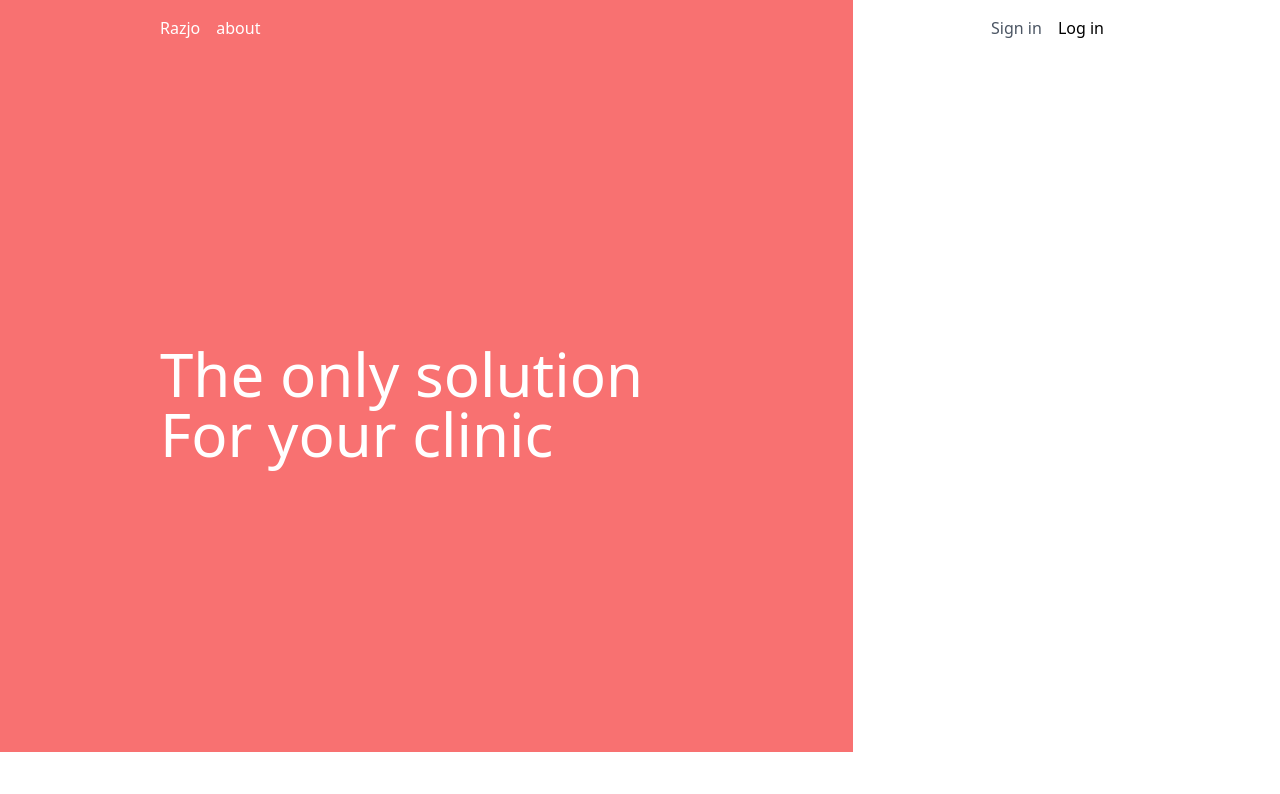
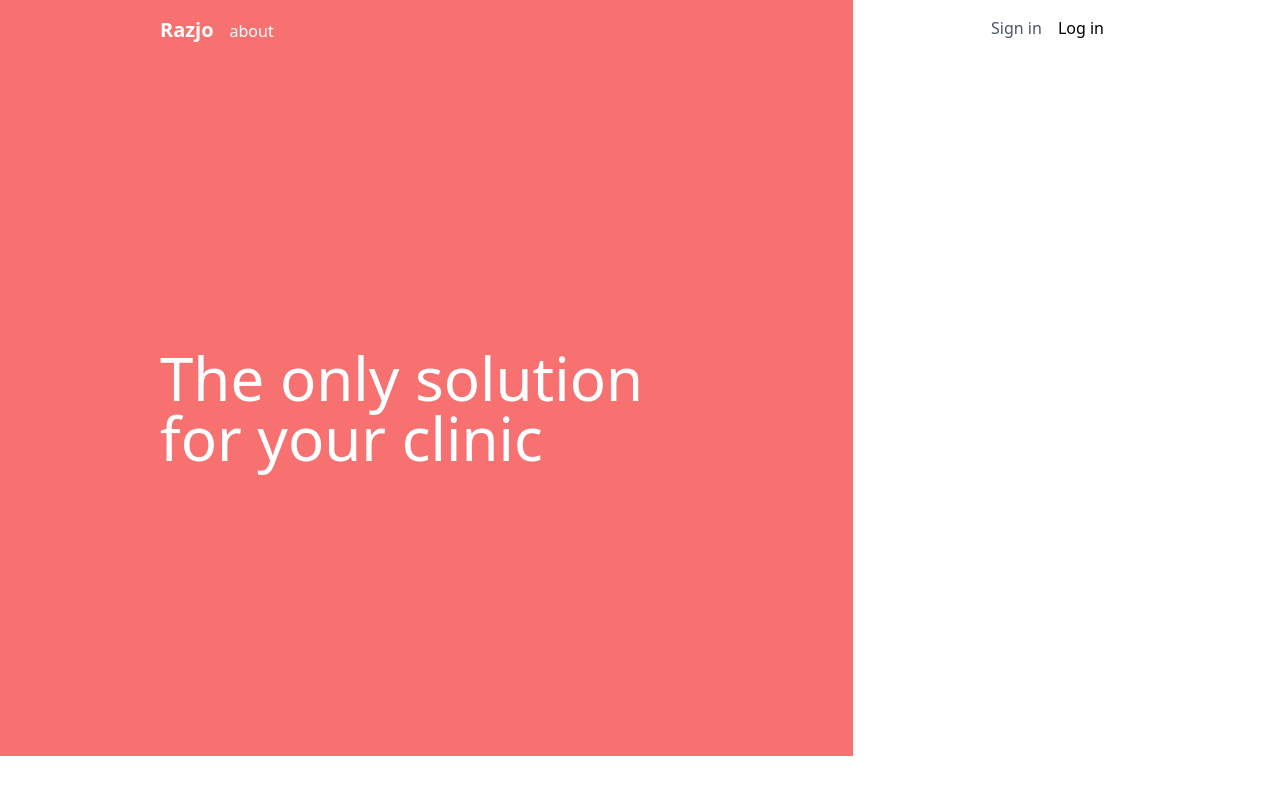
Before and after one commit to krzygrzywygrzy/Razjo_React, a React (Create React App) app: page / in a window 1280 px wide. Shown: the top 794 px of the page. Built offline with nearby package versions, Linux system fonts and the light colour scheme.

Commit message:
home component

```diff
--- a/public/index.html
+++ b/public/index.html
@@ -24,7 +24,7 @@
       work correctly both with client-side routing and a non-root public URL.
       Learn how to configure a non-root public URL by running `npm run build`.
     -->
-    <title>React App</title>
+    <title>Razjo</title>
   </head>
   <body>
     <noscript>You need to enable JavaScript to run this app.</noscript>
--- a/src/App.js
+++ b/src/App.js
@@ -1,11 +1,11 @@
 import Header from "./components/home_page/header";
 import HeroSection from "./components/home_page/heroSection";
+import Home from "./components/home_page/home";
 
 function App() {
   return (
     <div className="App">
-      <Header/>
-      <HeroSection/>
+      <Home />
     </div>
   );
 }
--- a/src/components/home_page/header.js
+++ b/src/components/home_page/header.js
@@ -1,11 +1,12 @@
 import React from "react";
 
 export default function Header() {
+  //TODO: #F87171 -> make this a bg color
   return (
     <div className="md: grid grid-cols-3">
       <div className=" md: col-span-2 flex bg-red-400 text-white p-4">
-        <div className="flex flex-row">
-          <div className="ml-36">Razjo</div>
+        <div className="flex flex-row items-baseline">
+          <div className="ml-36 text-xl font-bold">Razjo</div>
           <div className="ml-4">about</div>
           <div></div>
         </div>
--- a/src/components/home_page/heroSection.js
+++ b/src/components/home_page/heroSection.js
@@ -4,8 +4,8 @@ export default function HeroSection() {
   return (
     <div className="md: grid grid-cols-3">
       <div className="md: col-span-2  bg-red-400  text-white">
-        <div className="ml-40 mt-72 text-6xl">The only solution</div>
-        <div className="ml-40 mb-72 text-6xl">For your clinic</div>
+        <div className="ml-40 mt-72 text-6xl antialiased">The only solution</div>
+        <div className="ml-40 mb-72 text-6xl antialiased">for your clinic</div>
       </div>
       <div className="md: col-span-1">
           {/*Right side*/}
--- /dev/null
+++ b/src/components/home_page/home.js
@@ -0,0 +1,12 @@
+import React from "react";
+import Header from './header';
+import HeroSection from './heroSection';
+
+export default function Home() {
+  return (
+    <div>
+      <Header />
+      <HeroSection />
+    </div>
+  );
+}
```
Also changed, not shown: 1 other file (tests, documents, lock files or other folders).
